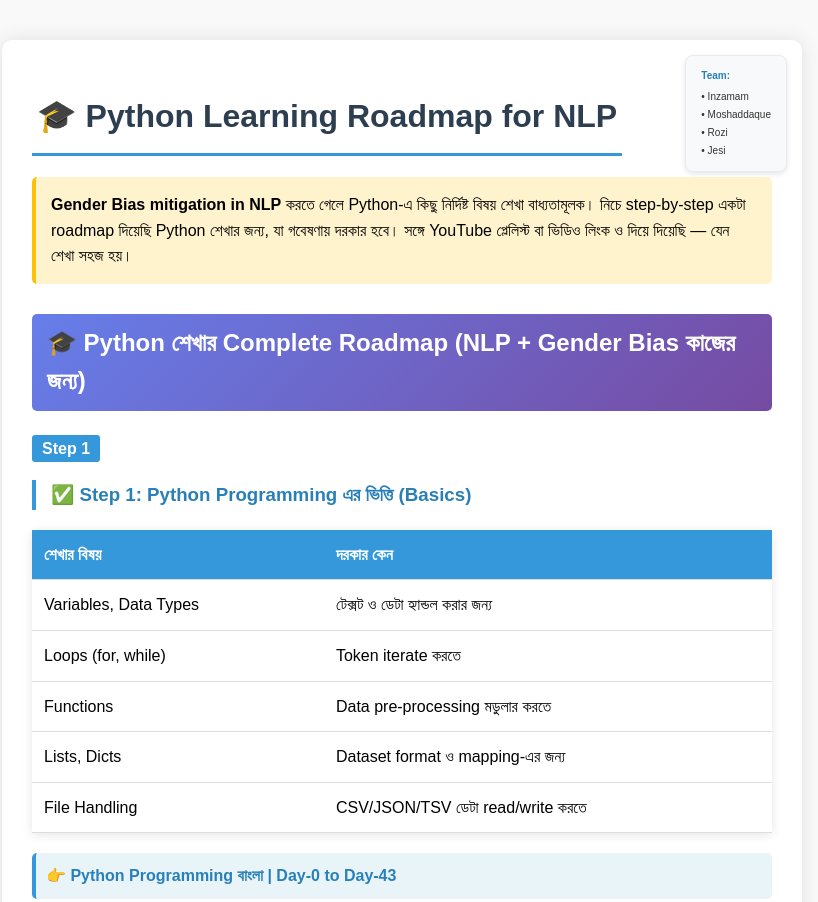
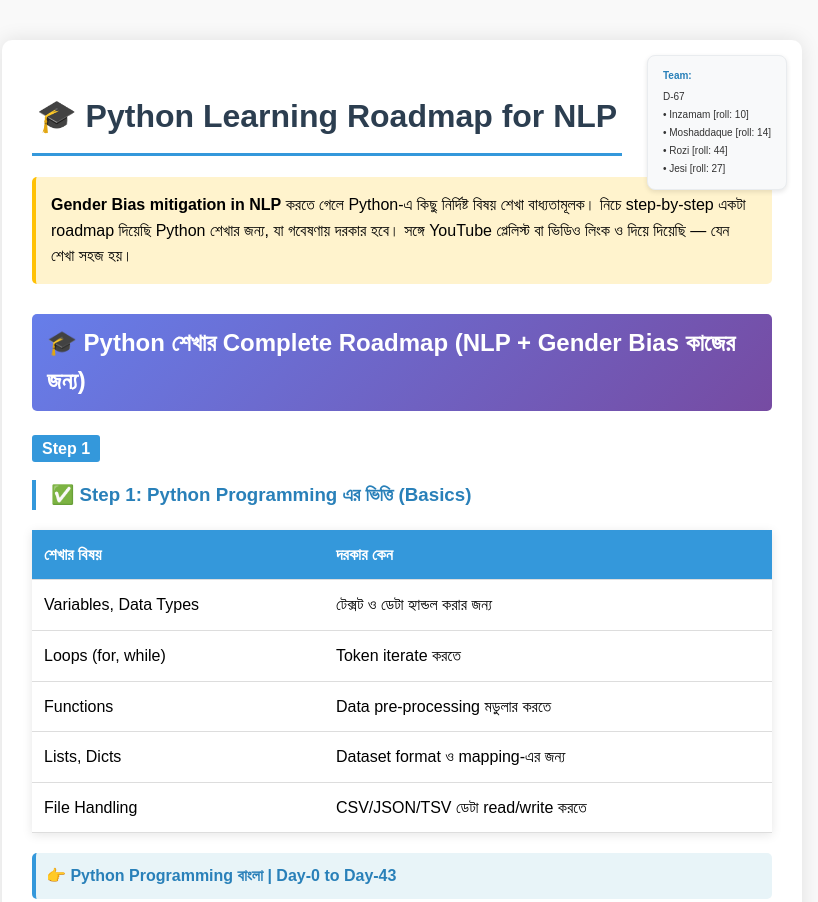
Before and after one commit to Muhit10/python-to-ml-challange, a plain HTML site: page index.html in a window 1280 px wide. Shown: the top 902 px of the page, without its empty margins (238-1056 px from the left). Drawn offline with Linux system fonts and the light colour scheme.

Commit message:
docs: update team member list with roll numbers
Add roll numbers to team member names and include team designation D-67 for better identification.

```diff
--- a/index.html
+++ b/index.html
@@ -253,10 +253,11 @@
     <div class="container">
         <div class="contributors">
             <div class="team-title">Team:</div>
-            <div>• Inzamam</div>
-            <div>• Moshaddaque</div>
-            <div>• Rozi</div>
-            <div>• Jesi</div>
+            <div><strong></strong> D-67 </strong></div>
+            <div>• Inzamam [roll: 10]</div>
+            <div>• Moshaddaque [roll: 14]</div>
+            <div>• Rozi [roll: 44]</div>
+            <div>• Jesi [roll: 27]</div>
         </div>
 
         <h1>🎓 Python Learning Roadmap for NLP</h1>
```
